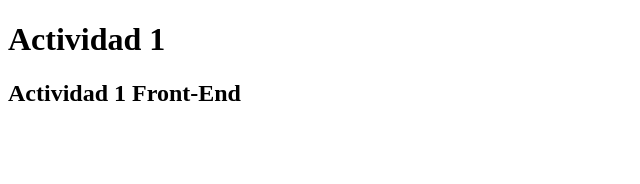
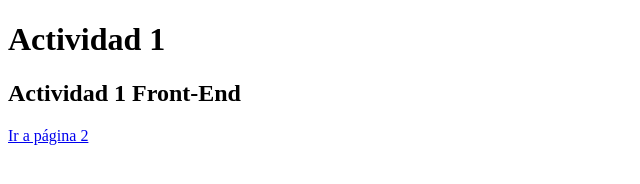
Before and after one commit to catalina-romero/actividad-1-front-end-inacap, a plain HTML site: page index.html in a window 1280 px wide. Shown: the whole page, without its empty margins (0-640 px from the left). Drawn offline with Linux system fonts and the light colour scheme.

Commit message:
Se ha agregado enlace para ir a la pag 2

```diff
--- a/index.html
+++ b/index.html
@@ -9,5 +9,6 @@
 <body>
     <h1>Actividad 1</h1>
     <h2>Actividad 1 Front-End</h2>
+    <a href="pag2.html">Ir a página 2</a>
 </body>
 </html>
```
